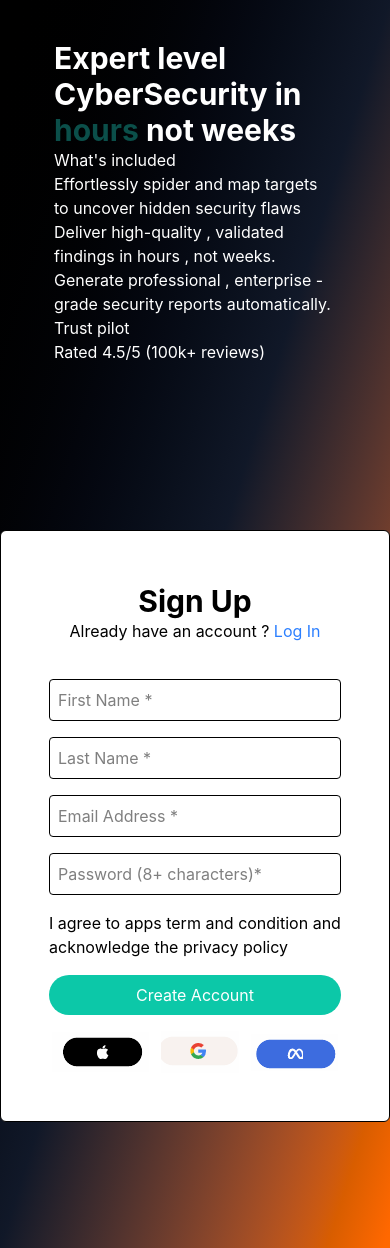
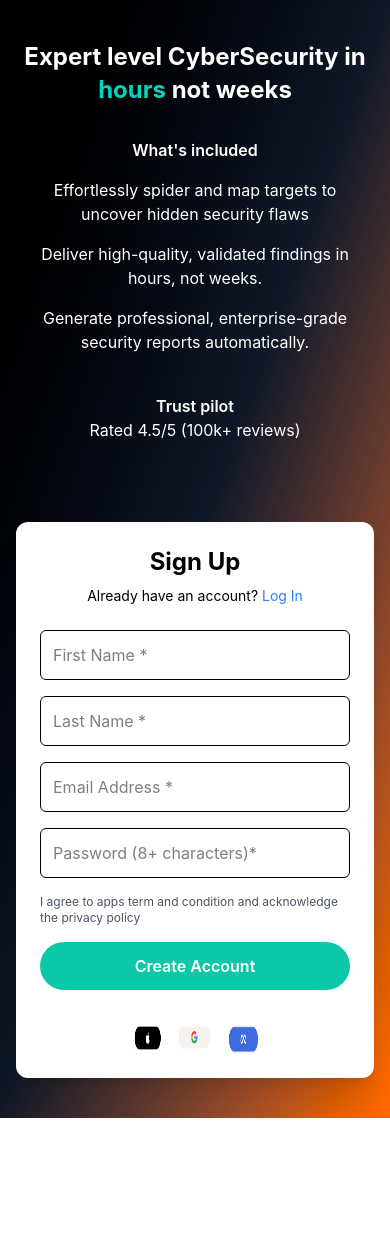
Before and after one commit to AnuragEnnippissery/fenrir-ops, a React (Vite) app: page / in a window 390 px wide. After the commit the page ends 1118 px from the top, so only its background shows below. Built offline with nearby package versions, Linux system fonts and the light colour scheme.

Commit message:
login responsive done

```diff
--- a/src/components/home/Login.jsx
+++ b/src/components/home/Login.jsx
@@ -3,95 +3,113 @@ import googleImg from "../../assets/google_img.png";
 import appleImg from "../../assets/apple_img.png";
 import metaImg from "../../assets/meta_img.png";
 import { useNavigate } from "react-router-dom";
-function Login(){
-    let [fname,setFname]=useState();
-    let [lname,setLname]=useState();
-    let [password,setPassword]=useState();
-    let[email,setEmail]=useState();
+
+function Login() {
+  let [fname, setFname] = useState("");
+  let [lname, setLname] = useState("");
+  let [password, setPassword] = useState("");
+  let [email, setEmail] = useState("");
   const navigate = useNavigate();
 
+  return (
+    <main className="grid grid-cols-1 md:grid-cols-2 min-h-screen bg-linear-to-br from-black via-gray-900 to-orange-500">
 
-    return(
-        <>
-           {/* <main className="flex bg-teal-950 min-h-screen"> */}
-           <main className="grid grid-cols-1 md:grid-cols-2  bg-linear-to-br from-black via-gray-900 to-orange-500 ">
-                <section className="text-white  p-10 mx-3.5  flex flex-col justify-center  item-center">
-                    <div className="text-3xl font-bold text-white gap-8">Expert level CyberSecurity in
-                         <span className="text-teal-900"> hours </span> not weeks</div>
-                    <div className="flex flex-col justify-between">
-                        <div>
-                            <p>What's included</p>
+      {/* LEFT SECTION */}
+      <section className="text-white px-6 py-10 md:p-16 flex flex-col justify-center items-center md:items-start text-center md:text-left">
+
+        <h1 className="text-2xl md:text-4xl font-bold leading-snug">
+          Expert level CyberSecurity in
+          <span className="text-teal-400"> hours </span> not weeks
+        </h1>
+
+        <div className="mt-8 space-y-4 max-w-md">
+          <p className="font-semibold">What's included</p>
           <p>Effortlessly spider and map targets to uncover hidden security flaws</p>
-                            <p>Deliver high-quality , validated findings in hours , not weeks.</p>
-                            <p>Generate professional , enterprise -grade security reports automatically.</p>
+          <p>Deliver high-quality, validated findings in hours, not weeks.</p>
+          <p>Generate professional, enterprise-grade security reports automatically.</p>
+
+          <div className="pt-6">
+            <p className="font-semibold">Trust pilot</p>
+            <p>Rated 4.5/5 (100k+ reviews)</p>
+          </div>
+        </div>
+      </section>
+
+      {/* RIGHT SECTION */}
+      <section className="flex justify-center items-center px-4 py-10 md:py-0">
+
+        <form className="bg-white w-full max-w-md shadow-xl p-6 md:p-8 rounded-xl">
+
+          <div className="mb-6 text-center space-y-2">
+            <p className="text-2xl md:text-3xl font-bold">Sign Up</p>
+            <p className="text-sm">
+              Already have an account?
+              <span className="text-blue-500 cursor-pointer"> Log In</span>
+            </p>
           </div>
 
-                        <div>
-                            <p>Trust pilot</p>
-                             <p>Rated 4.5/5 (100k+ reviews)</p>
-                        </div>
+          <div className="flex flex-col gap-4">
 
-                    </div>
-
-                </section>
-
-                {/* rigth part */}
-                <section  className="flex justify-center items-center min-h-screen">
-
-                    <form  className=" bg-white   max-w-md  border  p-8 rounded-md"   >
-                        <section className="gap-5 p-5">
-                            <p className="text-3xl font-bold text-center">Sign Up</p>
-                            <p className="text-center">Already have an account ?<span className="text-blue-500"> Log In</span></p>
-                        </section>
-                        <section className="flex flex-col gap-4  p-4">
             <input
               type="text"
               placeholder="First Name *"
-                            value={fname || ""}
-                            onChange={(event) => setFname(event.target.value)}
-                            className="border  p-2 rounded"
+              value={fname}
+              onChange={(e) => setFname(e.target.value)}
+              className="border p-3 rounded-md focus:outline-none focus:ring-2 focus:ring-teal-400"
             />
 
             <input
               type="text"
               placeholder="Last Name *"
-                            value={lname || ""}
-                            onChange={(event) => setLname(event.target.value)}
-                            className="border p-2 rounded"
+              value={lname}
+              onChange={(e) => setLname(e.target.value)}
+              className="border p-3 rounded-md focus:outline-none focus:ring-2 focus:ring-teal-400"
             />
+
             <input
-                            type="text"
+              type="email"
               placeholder="Email Address *"
-                            value={email || ""}
-                            onChange={(event) => setEmail(event.target.value)}
-                            className="border p-2 rounded"
+              value={email}
+              onChange={(e) => setEmail(e.target.value)}
+              className="border p-3 rounded-md focus:outline-none focus:ring-2 focus:ring-teal-400"
             />
+
             <input
-                            type="text"
+              type="password"
               placeholder="Password (8+ characters)*"
-                            value={password || ""}
-                            onChange={(event) => setPassword(event.target.value)}
-                            className="border p-2 rounded"
+              value={password}
+              onChange={(e) => setPassword(e.target.value)}
+              className="border p-3 rounded-md focus:outline-none focus:ring-2 focus:ring-teal-400"
             />
-                            <p>I agree to apps term and condition and acknowledge the privacy policy</p>
-                            <button type="submit"  className="bg-[#0CC8A8] text-white p-2 rounded-full"  onClick={() => navigate("/dashboard")}>Create Account</button>
-                            <div className="flex justify-center gap-3">
+
+            <p className="text-xs text-gray-600">
+              I agree to apps term and condition and acknowledge the privacy policy
+            </p>
+
+            <button
+              type="button"
+              className="bg-[#0CC8A8] hover:bg-teal-600 transition text-white p-3 rounded-full font-semibold"
+              onClick={() => navigate("/dashboard")}
+            >
+              Create Account
+            </button>
+
+            <div className="flex justify-center gap-4 pt-4">
               <button>
-                                    <img src={appleImg} alt="Apple"  />
+                <img src={appleImg} alt="Apple" className="w-8 h-8" />
               </button>
               <button>
-                                    <img src={googleImg} alt="Google"  />
+                <img src={googleImg} alt="Google" className="w-8 h-8" />
               </button>
               <button>
-                                    <img src={metaImg} alt="meta"  />
+                <img src={metaImg} alt="Meta" className="w-8 h-8" />
               </button>
             </div>
-                        </section>
-
+          </div>
         </form>
       </section>
     </main>
-        </>
-    )
+  );
 }
+
 export default Login;
```
Lines whose indentation alone changed are shown as unchanged.
